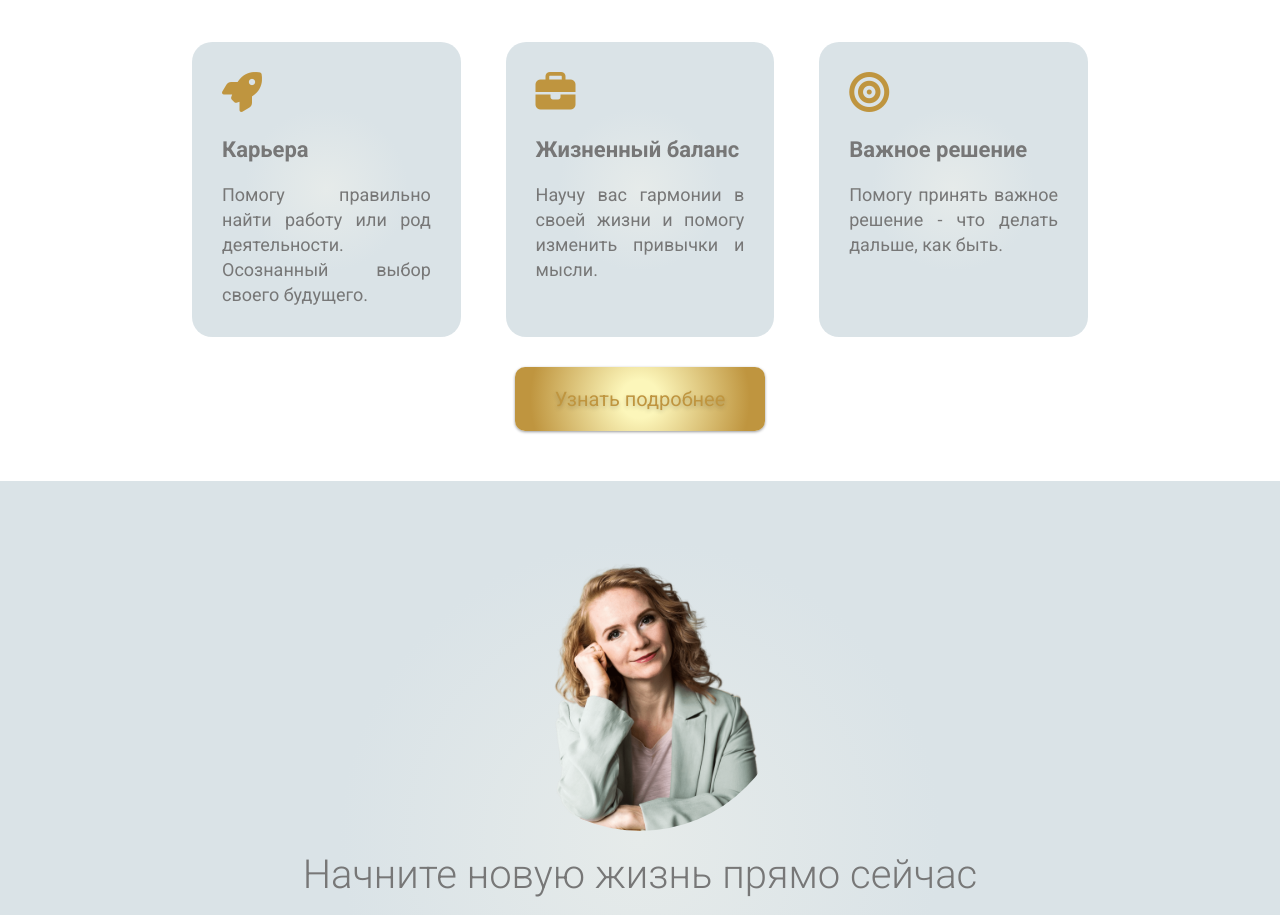
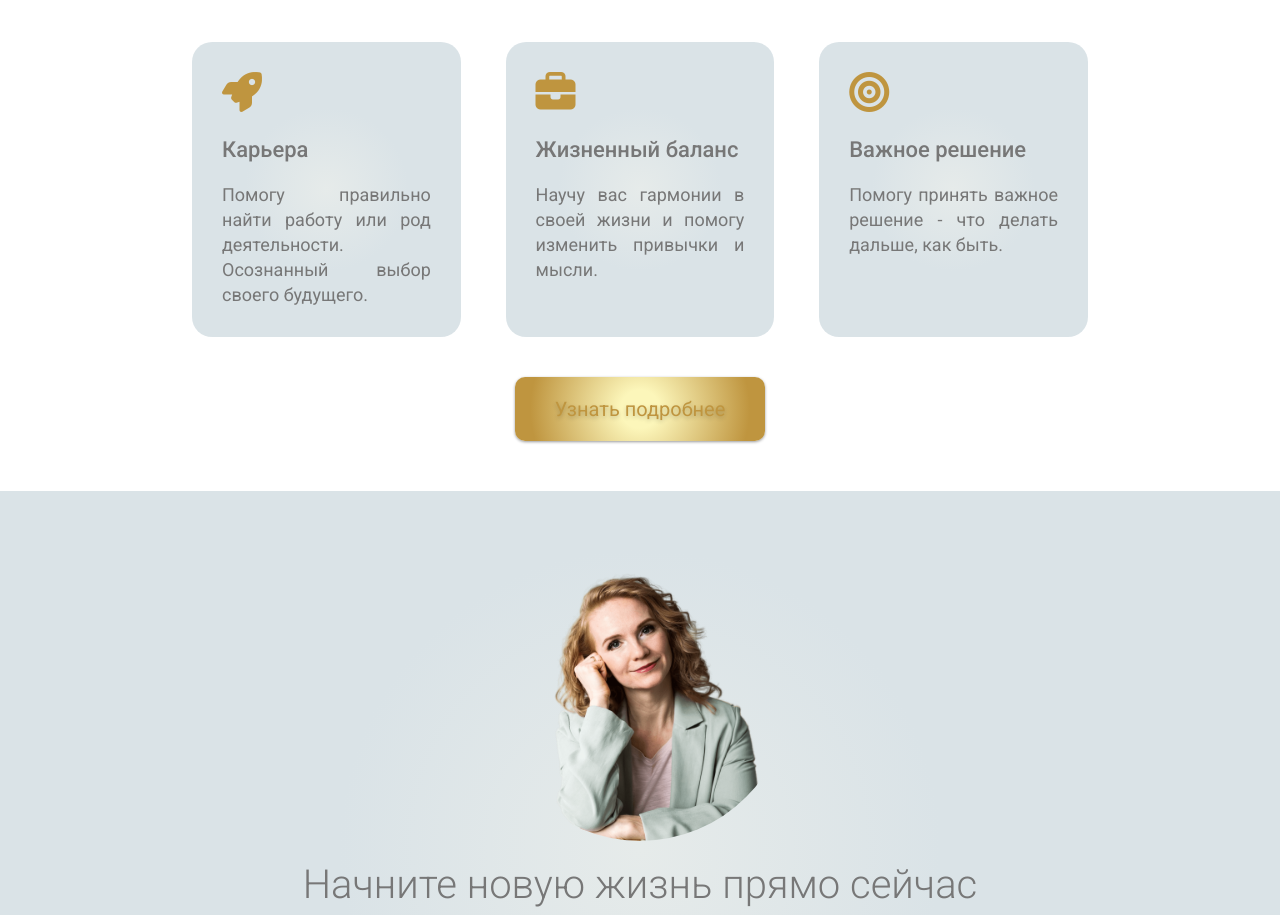
Before and after one commit to AlecGebert/couch, a plain HTML site: page index.html in a window 1280 px wide. Shown: the part 900-1815 px from the top of the page. Drawn offline with Linux system fonts and the light colour scheme.

Commit message:
a some edit

```diff
--- a/style.css
+++ b/style.css
@@ -483,7 +483,7 @@ html {
 }
 
 .coaching-content a {
-    margin-top: 3rem;
+    margin-top: 4rem;
 }
 
 .coaching-items {
@@ -506,7 +506,7 @@ html {
 }
 
 .couch-item h3 {
-    font-weight: 600;
+    font-weight: 500;
     font-size: 2.2rem;
     color: #777;
     margin-top: 2rem;
```
